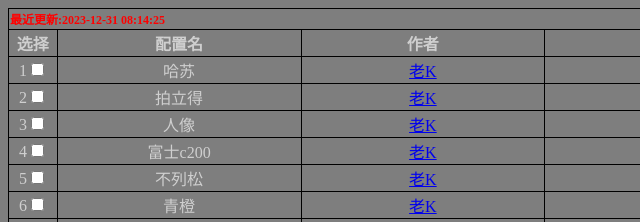
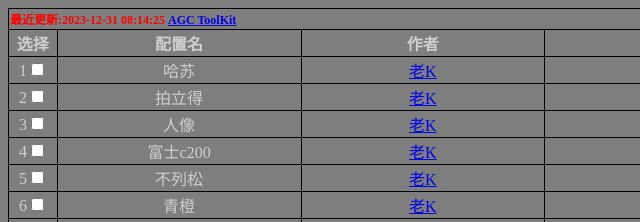
Before and after one commit to shenjiansong/shenjiansong.github.io, a plain HTML site: page patch.html in a window 1280 px wide. Shown: the top 222 px of the page, 0-640 px from the left. Drawn offline with Linux system fonts and the light colour scheme.

Commit message:
更新 patch.html

```diff
--- a/patch.html
+++ b/patch.html
@@ -301,6 +301,8 @@ var data=[
 			<thead>
 				<th style="text-align: left;font-size: 12px;color: #ff0000;" colspan="4" nowrap>
 					最近更新:2023-12-31 08:14:25
+
+<a href='https://www.celsoazevedo.com/files/android/google-camera/dev-BigKaka/agctoolkit/'>AGC ToolKit</a>
 				</th>
 			</thead>
 			<thead>
```
